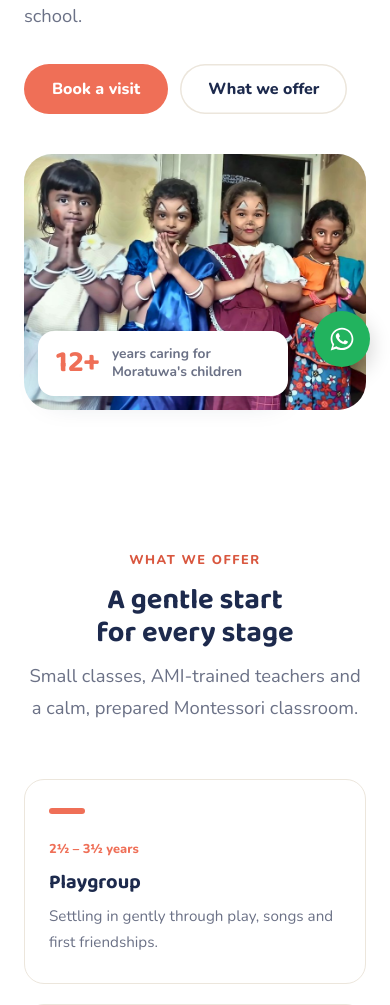
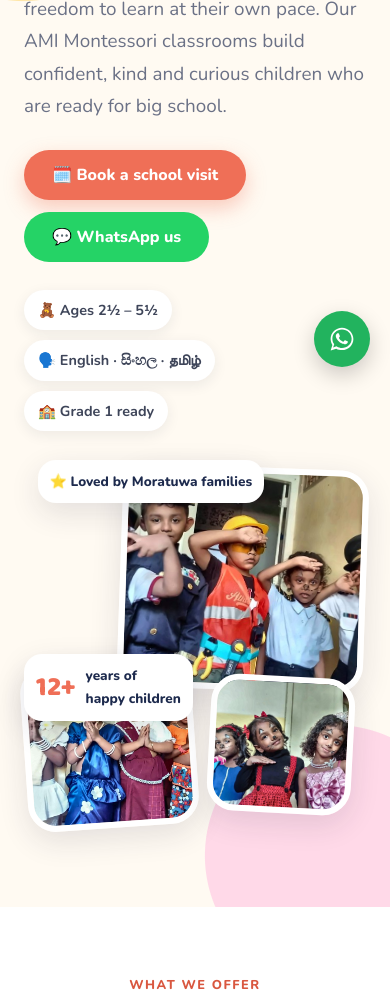
Before and after one commit to 3220interflash-sys/Daniels-Montessori, a plain HTML site: page index.html in a window 390 px wide. Shown: the part 457-1462 px from the top of the page. Drawn offline with nearby package versions, Linux system fonts and the light colour scheme.

Commit message:
Bring back the first design's hero on the home page
Rainbow headline, pastel bubbles, two buttons, badges and three tilted
photos with stickers. Phones load the 900px photo sizes.

Co-Authored-By: Claude Opus 5.5 <noreply@anthropic.com>
Claude-Session: https://claude.ai/code/session_01FM4jDk4NLX5BKipe8PYYr1

```diff
--- a/assets/css/site.css
+++ b/assets/css/site.css
@@ -276,3 +276,31 @@ footer.site .wrap{display:grid;grid-template-columns:1.3fr 1fr 1fr;gap:40px}
 
 @media(prefers-reduced-motion:reduce){html{scroll-behavior:auto}*{transition:none!important}}
 p.center{margin-inline:auto}
+
+/* ---------- home hero (from the first design) ---------- */
+.hero1{padding-block:64px 110px;overflow:hidden;background:
+  radial-gradient(circle at 6% 20%,#FFE6A8 0 120px,transparent 121px),
+  radial-gradient(circle at 94% 10%,#D9E8FF 0 165px,transparent 166px),
+  radial-gradient(circle at 86% 96%,#FFD9E8 0 130px,transparent 131px),#FFFAF2}
+.hero1 .wrap{display:grid;grid-template-columns:1.05fr 1fr;gap:54px;align-items:center}
+.hero1 .wrap>*{min-width:0}
+.hero1 h1{font-size:clamp(2.6rem,5.4vw,4.2rem);color:#14348A}
+.hero1 .lead{font-size:1.18rem;margin-bottom:28px}
+.pill{display:inline-flex;align-items:center;gap:8px;font-weight:800;font-size:.85rem;letter-spacing:.08em;text-transform:uppercase;color:var(--coral-d);background:#FFEEE9;padding:6px 14px;border-radius:99px;margin-bottom:14px}
+.btn-pop{box-shadow:0 8px 20px rgba(239,111,87,.35)}
+.btn-wa{background:#25D366;color:#fff}
+.btn-wa:hover{background:#1FB857}
+.badges{display:flex;gap:10px;flex-wrap:wrap;margin-top:28px}
+.badges span{background:#fff;border-radius:99px;padding:8px 14px;font-weight:700;font-size:.9rem;box-shadow:0 4px 14px rgba(29,35,64,.08)}
+.h1-art{position:relative;min-height:520px}
+.h1-art .ph{position:absolute;border-radius:28px;overflow:hidden;box-shadow:0 10px 30px rgba(29,35,64,.12);border:6px solid #fff}
+.h1-art .ph img{width:100%;height:100%;object-fit:cover}
+.h1-art .p1{width:72%;height:62%;top:0;right:0;transform:rotate(2deg)}
+.h1-art .p2{width:50%;height:46%;bottom:0;left:0;transform:rotate(-4deg)}
+.h1-art .p3{width:42%;height:38%;bottom:4%;right:4%;transform:rotate(3deg)}
+.sticker{position:absolute;background:#fff;border-radius:18px;padding:12px 16px;box-shadow:0 10px 30px rgba(29,35,64,.12);font-weight:800;display:flex;gap:10px;align-items:center;z-index:2;font-size:.95rem;color:var(--ink)}
+.sticker .big{font-family:var(--display);font-size:1.7rem;color:var(--coral);line-height:1}
+.sticker.s1{top:52%;left:-4%}
+.sticker.s2{top:-2%;left:10%}
+@media(max-width:900px){.hero1{padding-block:44px 80px}.hero1 .wrap{grid-template-columns:1fr;gap:36px}.h1-art{min-height:420px}.sticker.s1{left:0}}
+@media(max-width:480px){.h1-art{min-height:360px}.sticker{font-size:.85rem;padding:10px 12px}.sticker.s2{left:4%}}
--- a/index.html
+++ b/index.html
@@ -24,15 +24,21 @@
 </div></header>
 <main>
 
-<section class="hero"><div class="wrap">
-  <div class="hero-txt">
-    <span class="kicker">AMI Montessori pre-school · Moratuwa</span>
+<section class="hero1"><div class="wrap">
+  <div class="h1-txt">
+    <span class="pill">🌈 AMI Montessori · Moratuwa</span>
     <h1>A home away from home, where <span class="rb">little hearts grow</span></h1>
-    <p class="lead">For over <span data-years>12+</span> years, Moratuwa families have trusted Daniels to care for their little ones like family, and to help them grow confident, kind and ready for big school.</p>
-    <div class="btns"><a href="admissions.html#enquire" class="btn btn-primary">Book a visit</a><a href="#offer" class="btn btn-ghost">What we offer</a></div>
+    <p class="lead">At Daniels, every child is known by name, loved like family, and given the freedom to learn at their own pace. Our AMI Montessori classrooms build confident, kind and curious children who are ready for big school.</p>
+    <div class="btns"><a href="admissions.html#enquire" class="btn btn-primary btn-pop">🗓️ Book a school visit</a><a href="https://wa.me/94770000000?text=Hello%20Daniels%2C%20I%27d%20like%20to%20know%20more%20about%20admissions." class="btn btn-wa" target="_blank" rel="noopener">💬 WhatsApp us</a></div>
+    <div class="badges"><span>🧸 Ages 2½ – 5½</span><span>🗣️ English · සිංහල · தமிழ்</span><span>🏫 Grade 1 ready</span></div>
   </div>
-  <div class="hero-img"><img src="assets/img/cultural-national-dress.jpg" srcset="assets/img/thumbs/cultural-national-dress.jpg 900w, assets/img/cultural-national-dress.jpg 2000w" sizes="(max-width: 900px) 100vw, 560px" alt="Children at Daniels greeting with Ayubowan in traditional dress" fetchpriority=high decoding="async">
-    <div class="hero-note"><b data-years>12+</b><span>years caring for Moratuwa's children</span></div></div>
+  <div class="h1-art">
+    <div class="ph p1"><img src="assets/img/careerday-heroes.jpg" srcset="assets/img/thumbs/careerday-heroes.jpg 900w, assets/img/careerday-heroes.jpg 2000w" sizes="(max-width: 900px) 100vw, 560px" alt="Children dressed as community helpers on Career Day" fetchpriority=high decoding="async"></div>
+    <div class="ph p2"><img src="assets/img/cultural-national-dress.jpg" srcset="assets/img/thumbs/cultural-national-dress.jpg 900w, assets/img/cultural-national-dress.jpg 2000w" sizes="(max-width: 900px) 100vw, 560px" alt="Children in traditional Sri Lankan dress greeting with Ayubowan" fetchpriority=high decoding="async"></div>
+    <div class="ph p3"><img src="assets/img/halloween-costumes.jpg" srcset="assets/img/thumbs/halloween-costumes.jpg 900w, assets/img/halloween-costumes.jpg 2000w" sizes="(max-width: 900px) 100vw, 560px" alt="Children in costumes and face paint" loading=lazy decoding="async"></div>
+    <div class="sticker s1"><span class="big" data-years>12+</span><span>years of<br>happy children</span></div>
+    <div class="sticker s2">⭐ Loved by Moratuwa families</div>
+  </div>
 </div></section>
 
 <section id="offer"><div class="wrap">
```
